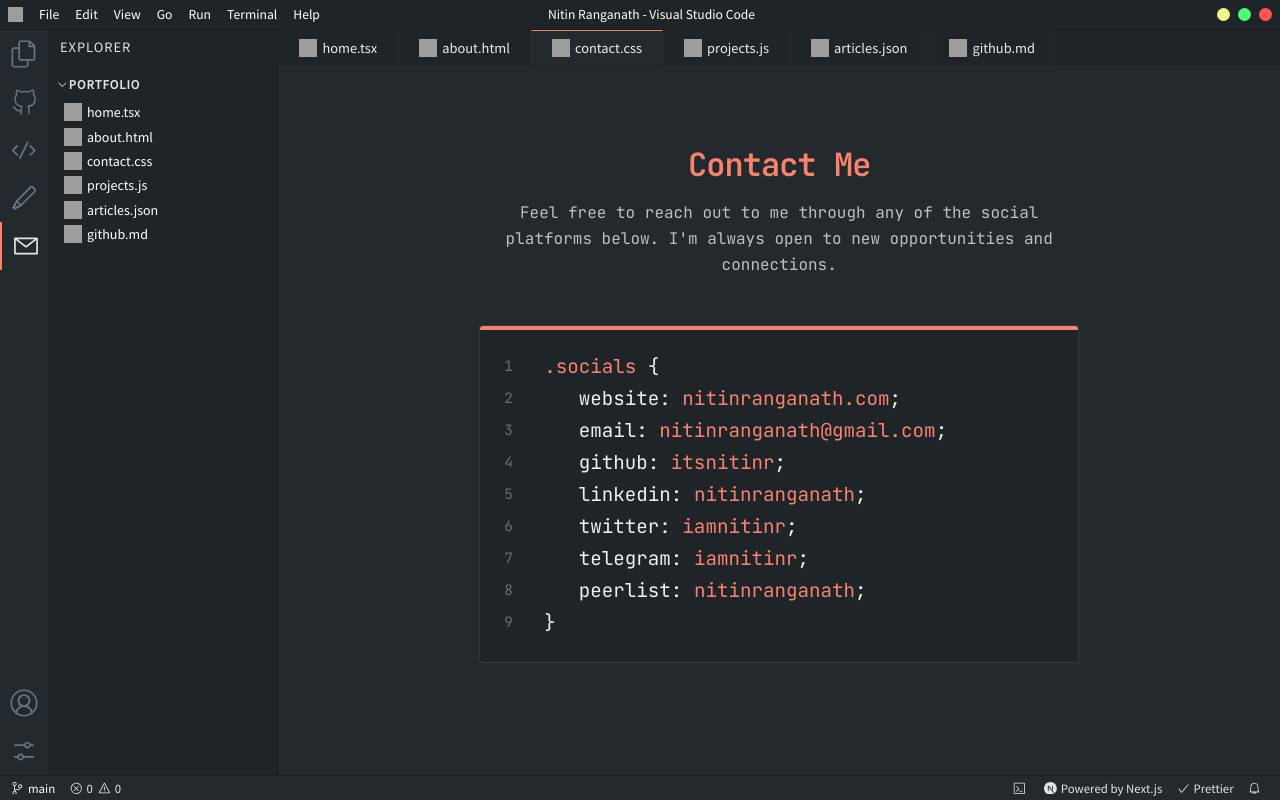
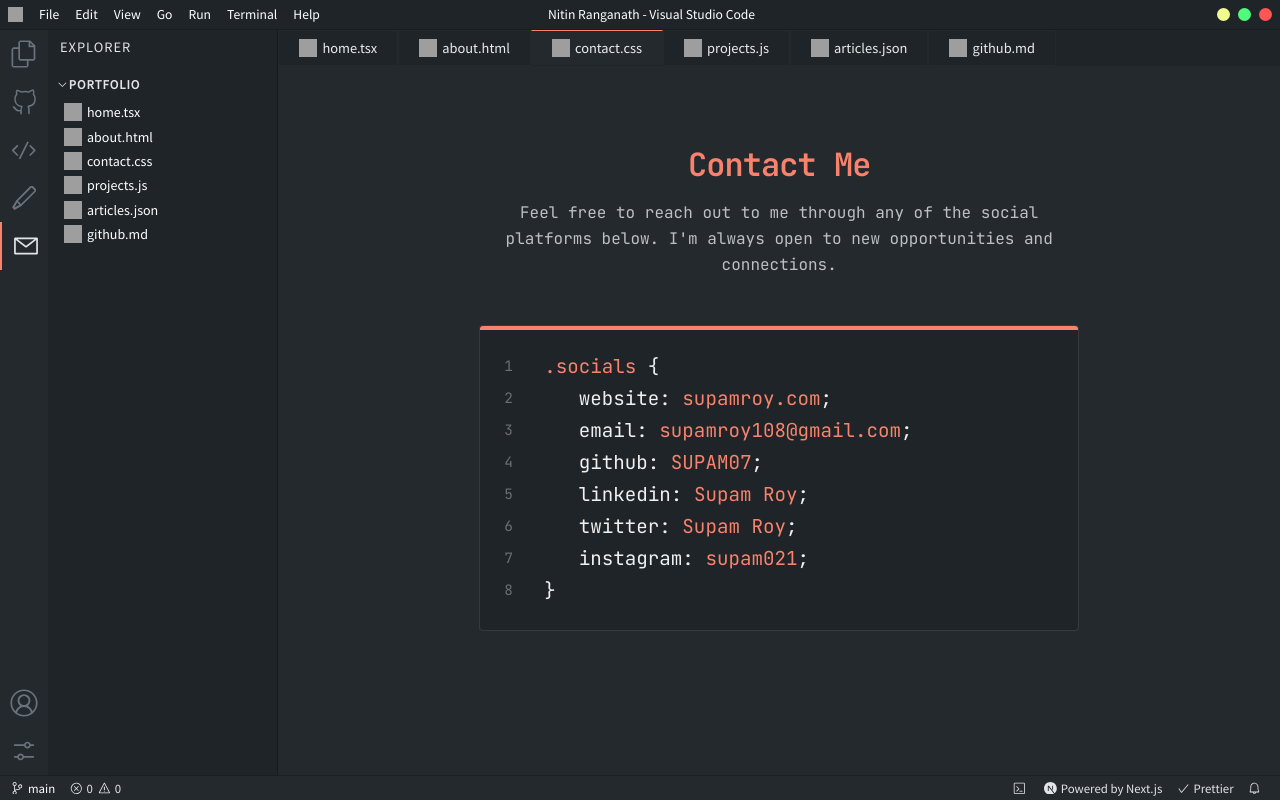
Before and after one commit to SUPAM07/PORTFOLIO-WEBSITE, a Next.js app: page /contact in a window 1280 px wide. Built offline with nearby package versions, Linux system fonts and the light colour scheme; grey boxes are pictures that could not be loaded.

Commit message:
added socials

```diff
--- a/components/ContactCode.tsx
+++ b/components/ContactCode.tsx
@@ -3,38 +3,33 @@ import styles from '@/styles/ContactCode.module.css';
 const contactItems = [
   {
     social: 'website',
-    link: 'nitinranganath.com',
+    link: 'supamroy.com',
     href: 'https://nitinranganath.com',
   },
   {
     social: 'email',
-    link: 'nitinranganath@gmail.com',
-    href: 'mailto:nitinranganath@gmail.com',
+    link: 'supamroy108@gmail.com',
+    href: 'mailto:supamroy108@gmail.com',
   },
   {
     social: 'github',
-    link: 'itsnitinr',
-    href: 'https://github.com/itsnitinr',
+    link: 'SUPAM07',
+    href: 'https://github.com/SUPAM07',
   },
   {
     social: 'linkedin',
-    link: 'nitinranganath',
-    href: 'https://www.linkedin.com/in/nitinranganath/',
+    link: 'Supam Roy',
+    href: 'https://www.linkedin.com/in/supamroy2003/',
   },
   {
     social: 'twitter',
-    link: 'iamnitinr',
-    href: 'https://www.twitter.com/iamnitinr',
+    link: 'Supam Roy',
+    href: '##',
   },
   {
-    social: 'telegram',
-    link: 'iamnitinr',
-    href: 'https://t.me/iamnitinr',
-  },
-  {
-    social: 'peerlist',
-    link: 'nitinranganath',
-    href: 'https://peerlist.io/nitinranganath',
+    social: 'instagram',
+    link: 'supam021',
+    href: 'https://www.instagram.com/supam021/',
   },
 ];
 
```
